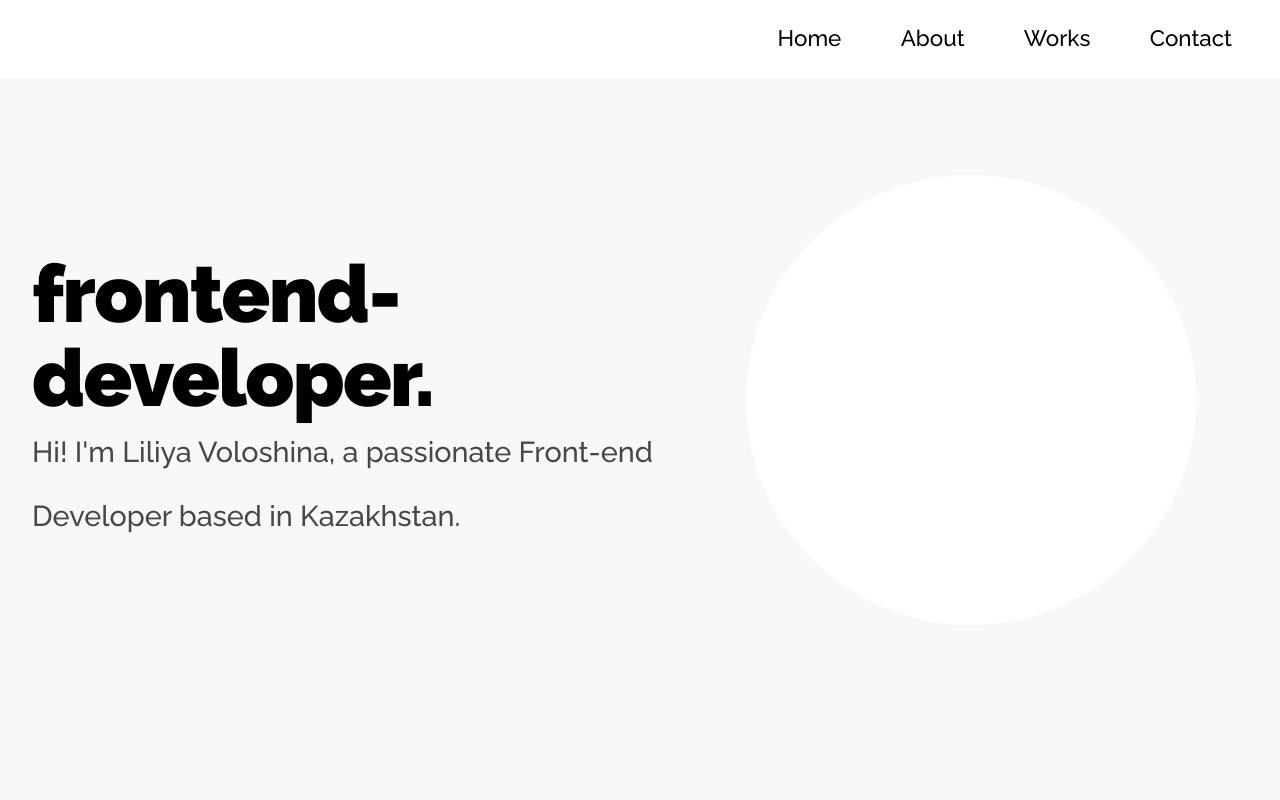
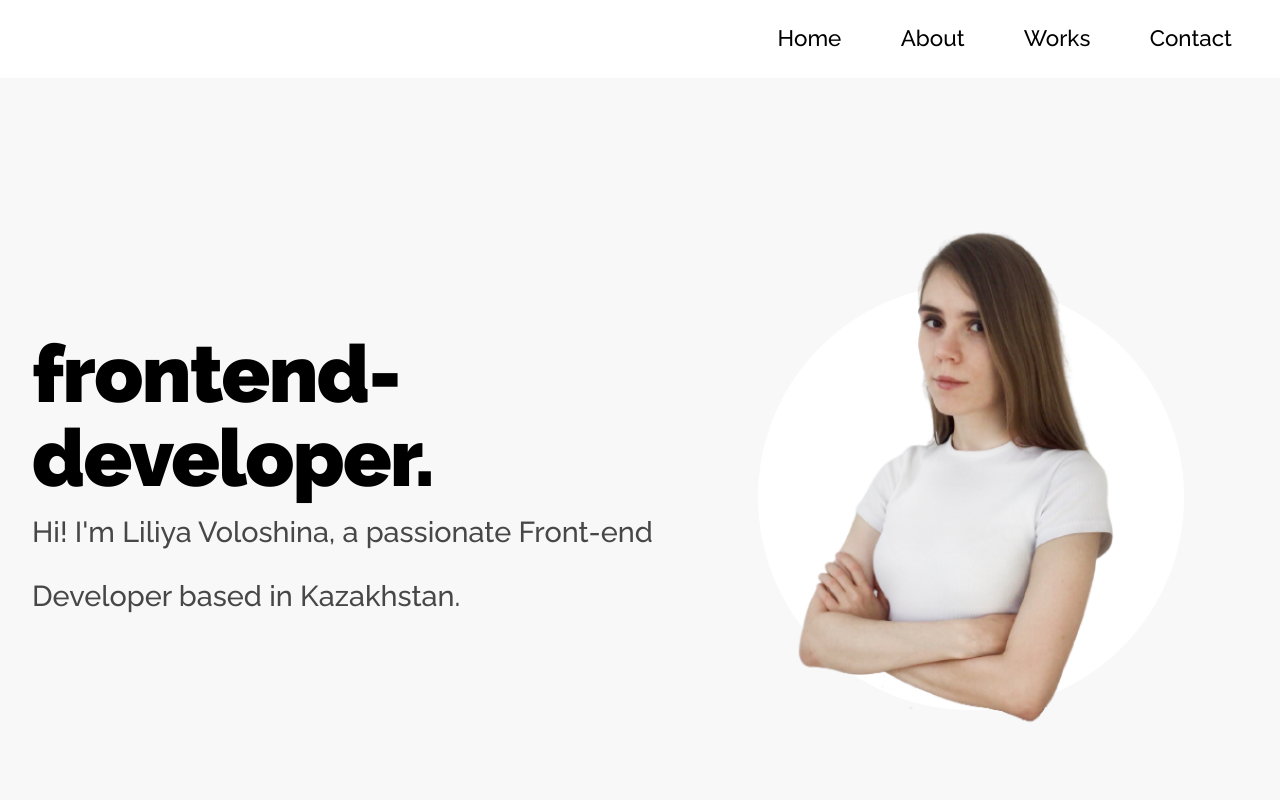
Before and after one commit to liliyavoloshina/portfolio, a Vue app: page / in a window 1280 px wide. Shown: the top 800 px of the page. Built offline with nearby package versions, Linux system fonts and the light colour scheme.

Commit message:
feat: add photo

```diff
--- a/src/layout/Home.vue
+++ b/src/layout/Home.vue
@@ -8,7 +8,6 @@
         </div>
         <div class="photo">
           <img class="photo__img" src="../assets/img/me.png" alt="">
-          <div class="photo__circle"></div>
         </div>
       </div>
     </div>
@@ -28,6 +27,7 @@ export default {
 
 <style lang="scss">
 .section-home {
+  padding-top: 80px;
   background: var(--bg-dark);
 }
 
@@ -37,6 +37,10 @@ export default {
   align-items: center;
   flex-wrap: wrap-reverse;
   height: 100vh;
+
+  @media (max-width: 420px) {
+    align-items: unset;
+  }
 }
 
 .info {
@@ -71,42 +75,13 @@ export default {
 }
 
 .photo {
-  position: relative;
   flex: 1 1 500px;
-  /* width: 500px; */
-  /* height: 500px; */
 
   &__img {
     width: 100%;
     height: 100%;
-    position: absolute;
-    top: 0;
-    left: 0;
-    right: 0;
-    bottom: 0;
-    z-index: 2;
-    margin: auto;
-
-    img {
-      width: 100%;
-      height: 100%;
-      object-fit: contain;
-    }
-  }
-
-  &__circle {
-    position: absolute;
-    top: 0;
-    left: 0;
-    right: 0;
-    bottom: 0;
-    width: 450px;
-    height: 450px;
-    background: var(--bg-light);
-    border-radius: 50%;
-
-    margin: auto;
-    z-index: 1;
+    max-height: 500px;
+    object-fit: contain;
   }
 }
 </style>
```
Also changed, not shown: src/assets/img/me.png.
